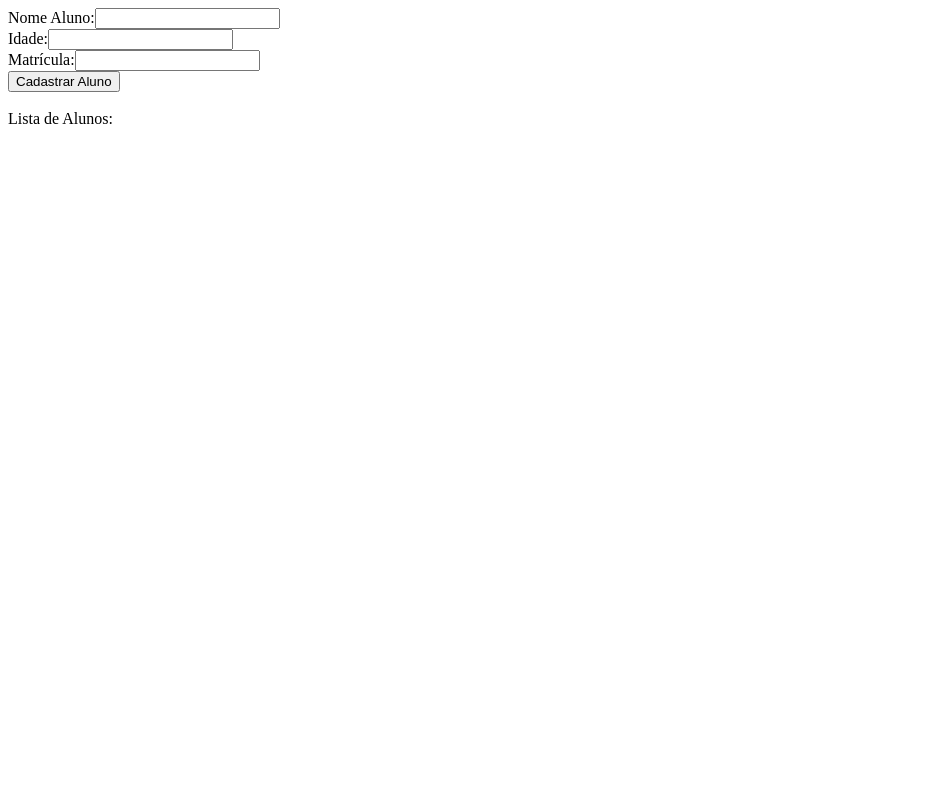
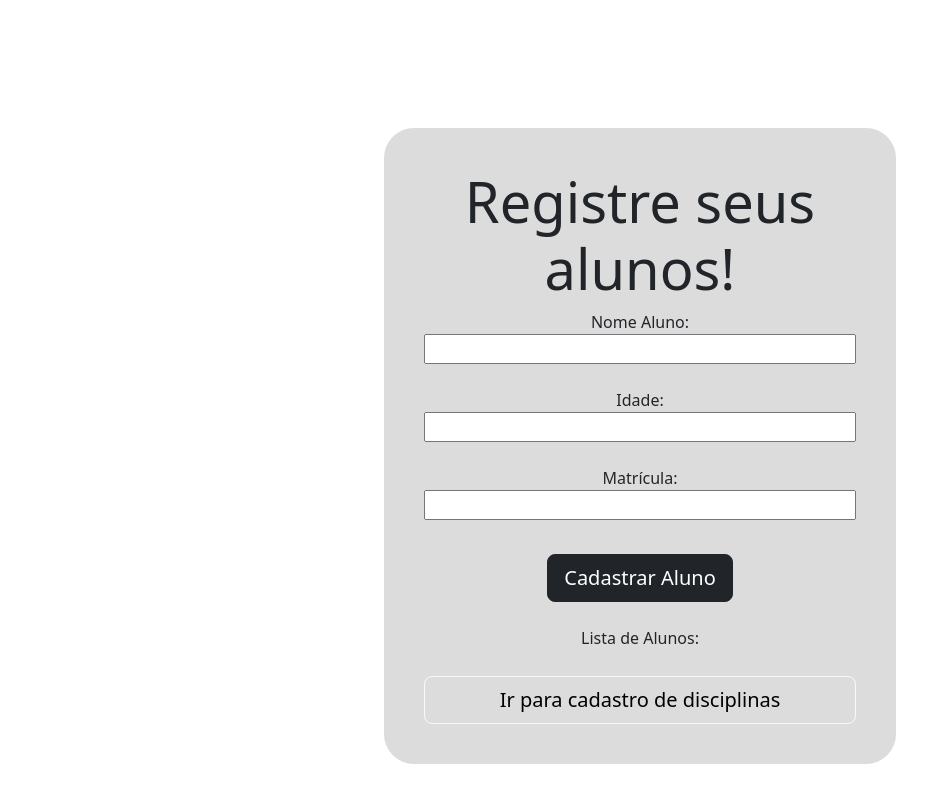
Before and after one commit to Amandacdev/Cadastro_aluno_disciplina, a plain HTML site: page index.html in a window 1280 px wide. Shown: the whole page, without its empty margins (0-951 px from the left). Drawn offline with nearby package versions, Linux system fonts and the light colour scheme.

Commit message:
Add files via upload

```diff
--- a/index.html
+++ b/index.html
@@ -4,33 +4,41 @@
 <head>
     <meta charset="utf-8">
     <meta name="viewport" content="width=device-width">
+    <link href="https://cdn.jsdelivr.net/npm/bootstrap@5.3.1/dist/css/bootstrap.min.css" rel="stylesheet" integrity="sha384-4bw+/aepP/YC94hEpVNVgiZdgIC5+VKNBQNGCHeKRQN+PtmoHDEXuppvnDJzQIu9" crossorigin="anonymous">
+    <link rel="stylesheet" href="style.css">
+
     <title>Acadêmico - IFPB</title>
 </head>
 
 <body>
 
-    Nome Aluno:<input id="nome"><br>
-    Idade:<input id="idade" type="number"><br>
-    Matrícula:<input id="matricula"><br>
+    <div class="jumbotron text-center" id="bloco">
 
-    <button onclick="controladorAluno.inserir()">Cadastrar Aluno</button><br><br>
+        <h2 class="display-4">Registre seus alunos!</h2>
 
-    Lista de Alunos:
-    <ol id="listaAlunos">
+        Nome Aluno:<input id="nome"><br> Idade:
+        <input id="idade" type="number"><br> Matrícula:
+        <input id="matricula"><br>
+        <p style="margin:10px;">
+            <button type=" button " class="btn btn-dark btn-lg" onclick="controladorAluno.inserir()">Cadastrar Aluno</button><br><br> Lista de Alunos:
+        </p>
 
-    </ol>
-    <script src="modelo/aluno.js"></script>
-    <script src="repositorio/aluno_repositorio.js"></script>
-    <script src="servico/aluno_service.js"></script>
-    <script src="controlador/aluno_controlador.js"></script>
-    <script src="modelo/disciplina.js"></script>
-    <script src="repositorio/disciplina_repositorio.js"></script>
-    <script src="servico/disciplina_service.js"></script>
-    <script src="controlador/disciplina_controlador.js"></script>
-    <script src="script.js"></script>
+        <ol id="listaAlunos">
+        </ol>
 
+        <button type=" button" class="btn btn-outline-light btn-lg"><a href="disciplina.html">Ir para cadastro de disciplinas</a></button>
+    </div>
 
-    <script src="script.js"></script>
+    <script src="modelo/aluno.js "></script>
+    <script src="repositorio/aluno_repositorio.js "></script>
+    <script src="servico/aluno_service.js "></script>
+    <script src="controlador/aluno_controlador.js "></script>
+    <script src="modelo/disciplina.js "></script>
+    <script src="repositorio/disciplina_repositorio.js "></script>
+    <script src="servico/disciplina_service.js "></script>
+    <script src="controlador/disciplina_controlador.js "></script>
+    <script src="script.js "></script>
+
 
 </body>
 
--- a/servico/aluno_service.js
+++ b/servico/aluno_service.js
@@ -4,6 +4,10 @@ class AlunoService {
     }
 
     inserir(nome, idade, matricula) {
+
+        if (idade == '' || idade == '' || matricula == '') {
+            window.alert('Preencha os campos.');
+        } else {
             if (idade < 18) {
                 window.alert("Não é possível inserir menores de idade.")
                 return null;
@@ -11,28 +15,13 @@ class AlunoService {
             const alunoPesquisado = this.pesquisarPorMatricula(matricula);
             if (alunoPesquisado.length > 0) {
                 window.alert('Aluno já cadastrado(a).');
-        }
+            } else {
                 const alunoNovo = new Aluno(nome, idade, matricula);
                 this.repositorio.inserir(alunoNovo);
                 return alunoNovo;
-
-
-
-
-
-/*
-        const alunoPesquisado = this.pesquisarPorMatricula(matricula);
-        if (alunoPesquisado.length > 0) {
-            throw new Error('Aluno já cadastrado!');
+            }
         }
 
-        if(idade<18){
-            throw new Error('Alunos menores de idade não são autorizados');
-        }
-
-        const alunoNovo = new Aluno(nome, idade, matricula);
-        this.repositorio.inserir(alunoNovo);
-        return alunoNovo;*/
     }
 
     pesquisarPorMatricula(matricula) {
--- a/servico/disciplina_service.js
+++ b/servico/disciplina_service.js
@@ -5,19 +5,26 @@ class DisciplinaService {
     }
 
     inserir(codigo, nome) {
-        const disciplinaPesquisada = this.pesquisarPorCodigo(codigo);
-        if (disciplinaPesquisada.lenght > 0) {
-            throw new error('Disciplina já foi cadastrada');
+
+        if (codigo == '' || nome == '') {
+            window.alert('Preencha os campos.');
+        } else {
+            const disciplinaPesquisada = this.pesquisarPorCodigo(codigo);
+            if (disciplinaPesquisada.length > 0) {
+                window.alert('Disciplina já foi cadastrada');
+            } else {
+                const disciplinaNova = new Disciplina(codigo, nome);
+                this.repositorio.inserir(disciplinaNova);
+                return disciplinaNova;
+            }
+
         }
-
-        const disciplinaNova = new Disciplina(codigo, nome);
-        this.repositorio.inserir(disciplinaNova);
-        return disciplinaNova;
-
     }
 
 
-    pesquisarPorCodigo(nome) {
+
+
+    pesquisarPorCodigo(codigo) {
         return this.repositorio.listar().filter(
             disciplina => disciplina.codigo === codigo);
     }
--- /dev/null
+++ b/style.css
@@ -0,0 +1,17 @@
+  #bloco {
+      display: grid;
+      justify-content: center;
+      margin: 10% 30%;
+      background-color: gainsboro;
+      border-radius: 30px;
+      padding: 40px;
+  }
+
+  button a {
+      text-decoration: none;
+      color: black;
+  }
+
+  button {
+      position: center;
+  }
```
Also changed, not shown: disciplina.html (+17 -6 lines). Lines whose indentation alone changed are shown as unchanged.
